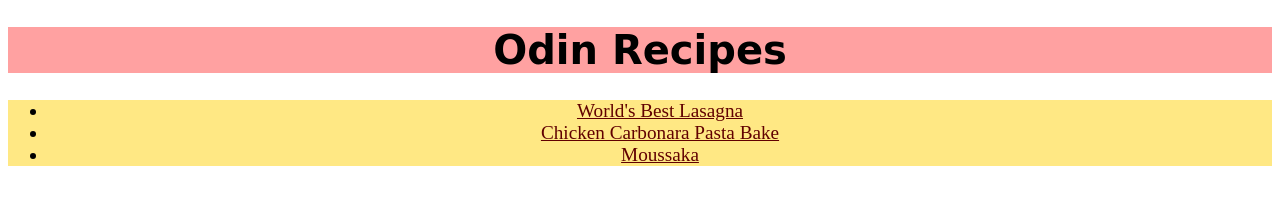
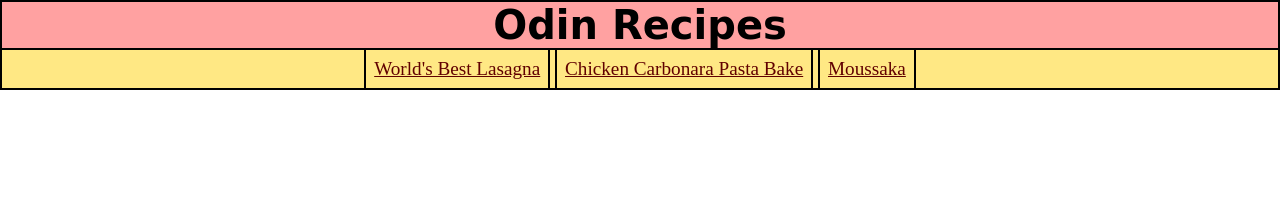
Before and after one commit to kalipana/odin-recipes, a plain HTML site: page index.html in a window 1280 px wide. Drawn offline with Linux system fonts and the light colour scheme.

Commit message:
Improve box styles of all webpages

```diff
--- a/styles.css
+++ b/styles.css
@@ -1,18 +1,40 @@
+* {
+    box-sizing: border-box;
+}
+
+body {
+    margin: 0px;
+}
+
 .title {
     background-color: #ffa1a1;
     text-align: center;
     font-family: "Brush Script MT", cursive;
     font-size: 40px;
+    margin: 0px;
+    border: 2px solid black
 }
 
 .list {
     background-color: rgb(255, 232, 132);
     text-align: center;
     font-size: larger;
+    padding: 0px;
+    border: 2px solid black;
+    border-top: 0px;
+    margin: 0px;
 }
 
 a {
     color: rgb(97, 0, 0);
+}
+
+.list li {
+    display: inline-block;
+    padding: 8px;
+    border: 2px solid black;
+    border-top: 0px;
+    border-bottom: 0px;
 }
 
 img {
@@ -34,6 +56,7 @@ img {
 h2 {
     text-align: center;
     font-size: 30px;
+    margin: 0px;
 }
 
 .description {
```
